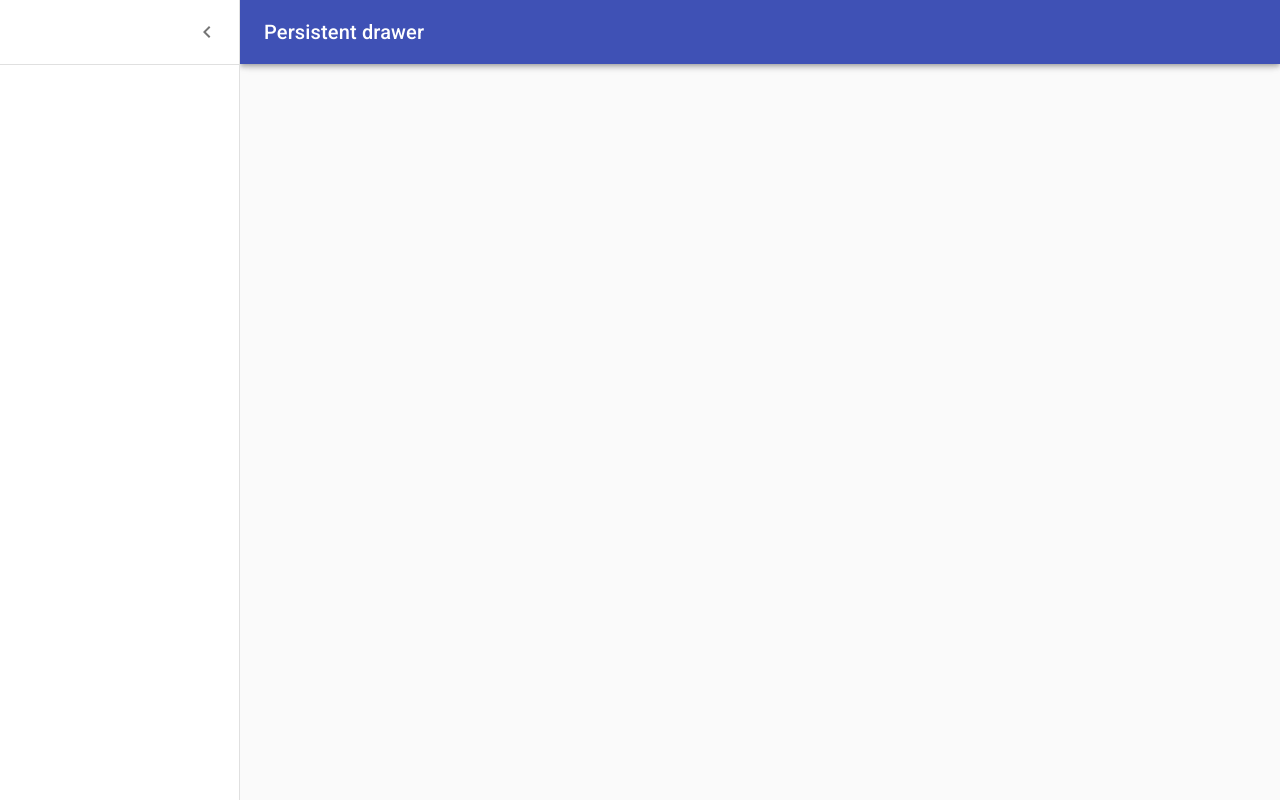
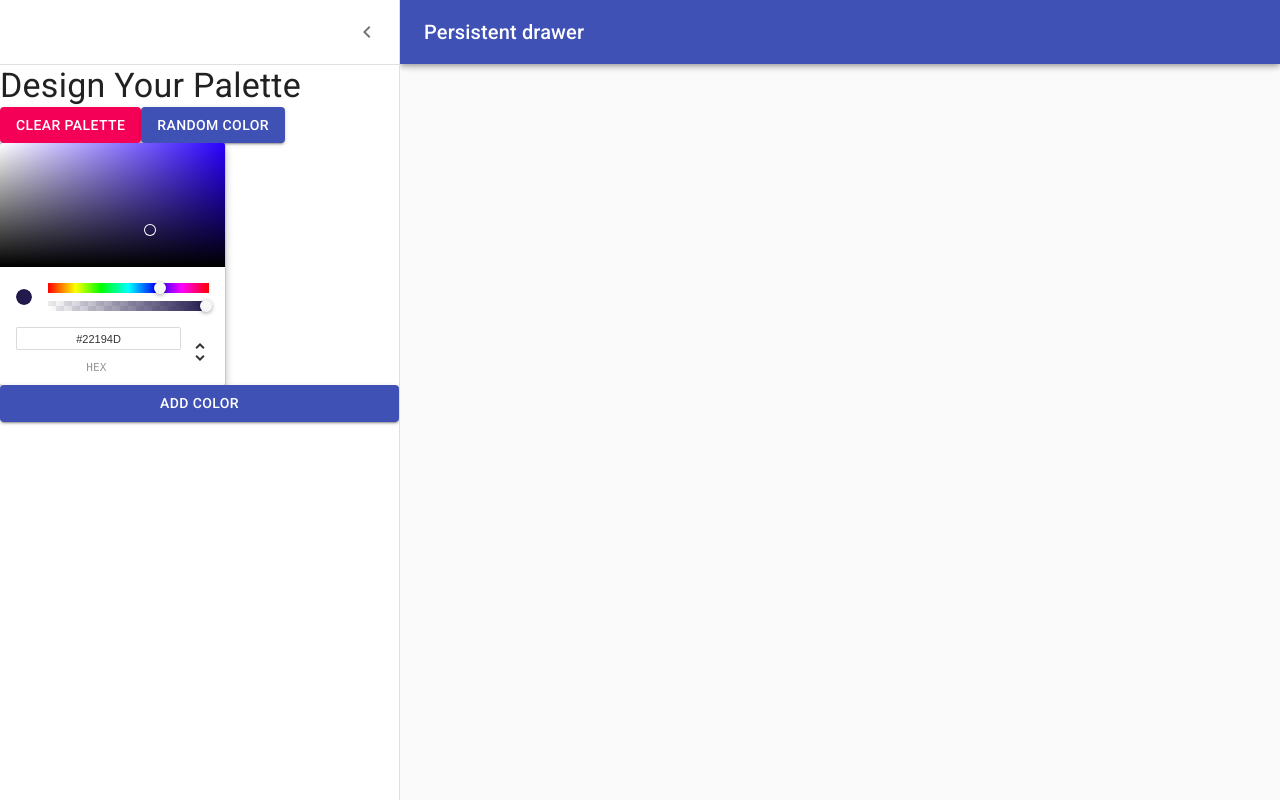
Before and after one commit to steveosoftware/RainbowRoom, a React (Create React App) app: page /palette/new in a window 1280 px wide. Both pictures are taken after a click on the button "open drawer". Built offline with nearby package versions, Linux system fonts and the light colour scheme.

Commit message:
add chrome color picker and buttons

```diff
--- a/package.json
+++ b/package.json
@@ -12,6 +12,7 @@
     "chroma-js": "^2.1.1",
     "rc-slider": "^9.7.2",
     "react": "^17.0.2",
+    "react-color": "^2.19.3",
     "react-copy-to-clipboard": "^5.0.3",
     "react-dom": "^17.0.2",
     "react-router-dom": "^5.2.0",
--- a/src/NewPaletteForm.js
+++ b/src/NewPaletteForm.js
@@ -1,6 +1,6 @@
-import React, { useState, useEffect }from 'react';
+import React, { useState }from 'react';
 import clsx from 'clsx';
-import { makeStyles, useTheme } from '@material-ui/core/styles';
+import { makeStyles } from '@material-ui/core/styles';
 import Drawer from '@material-ui/core/Drawer';
 import CssBaseline from '@material-ui/core/CssBaseline';
 import AppBar from '@material-ui/core/AppBar';
@@ -10,8 +10,10 @@
 import IconButton from '@material-ui/core/IconButton';
 import MenuIcon from '@material-ui/icons/Menu';
 import ChevronLeftIcon from '@material-ui/icons/ChevronLeft';
+import Button from '@material-ui/core/Button';
+import { ChromePicker } from 'react-color';
 
-const drawerWidth = 240;
+const drawerWidth = 400;
 
 const useStyles = makeStyles((theme) => ({
   root: {
@@ -72,7 +74,7 @@
 
 export default function NewPaletteForm() {
   const classes = useStyles();
-  const [open, setOpen] = React.useState(false);
+  const [open, setOpen] = useState(false);
 
   const handleDrawerOpen = () => {
     setOpen(true);
@@ -121,6 +123,20 @@
           </IconButton>
         </div>
         <Divider />
+        <Typography variant="h4">Design Your Palette</Typography>
+        <div>
+        <Button variant="contained" color="secondary">
+          Clear Palette
+        </Button>
+        <Button variant="contained" color="primary">
+          Random Color
+        </Button>
+        </div>
+
+        <ChromePicker />
+          <Button variant="contained" color="primary">
+            Add Color
+          </Button>
 
       </Drawer>
       <main
--- a/src/styles/PaletteStyles.js
+++ b/src/styles/PaletteStyles.js
@@ -1,4 +1,4 @@
-import chroma from "chroma-js";
+
 // eslint-disable-next-line
 export default {
   Palette: {
```
Also changed, not shown: 1 other file (tests, documents, lock files or other folders).
